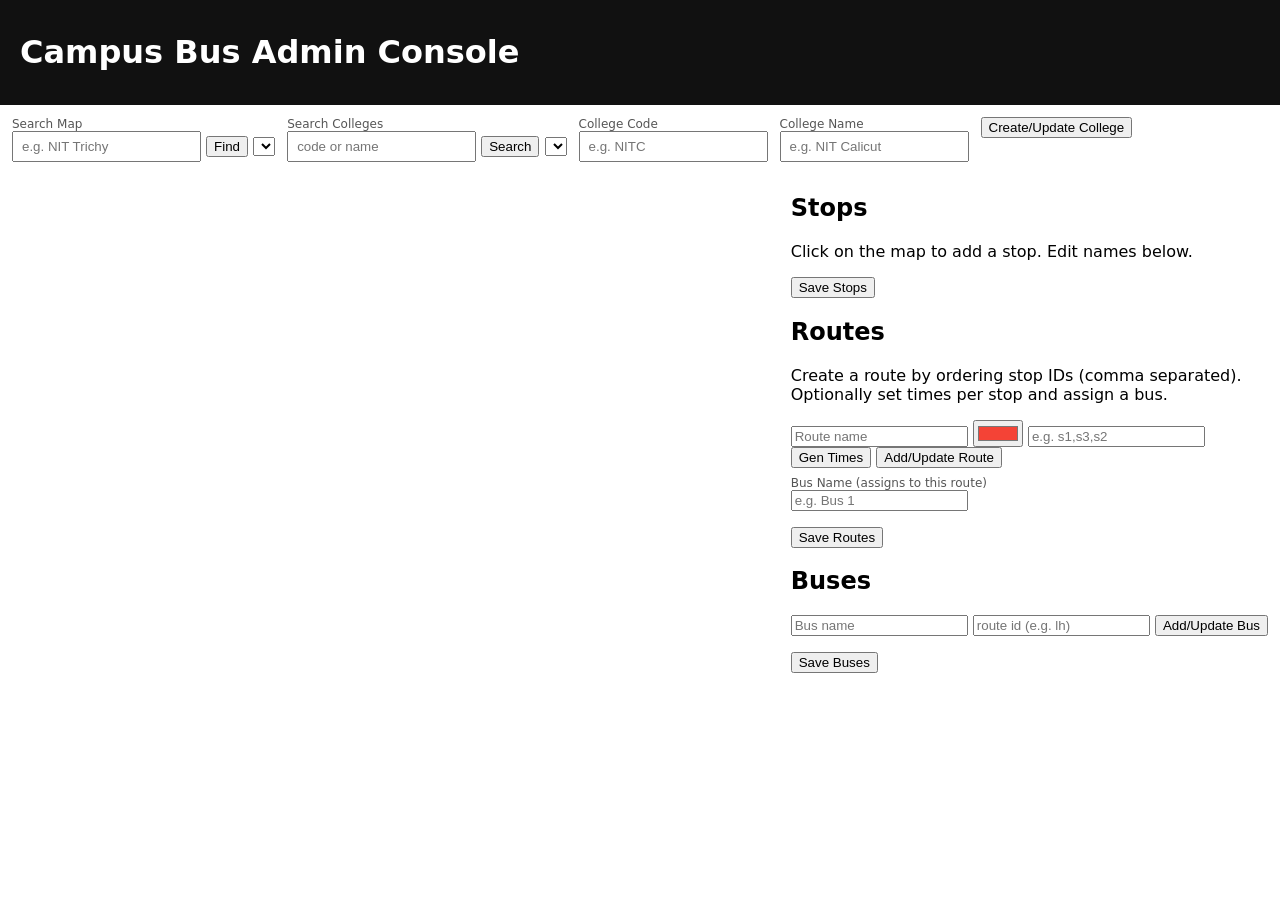
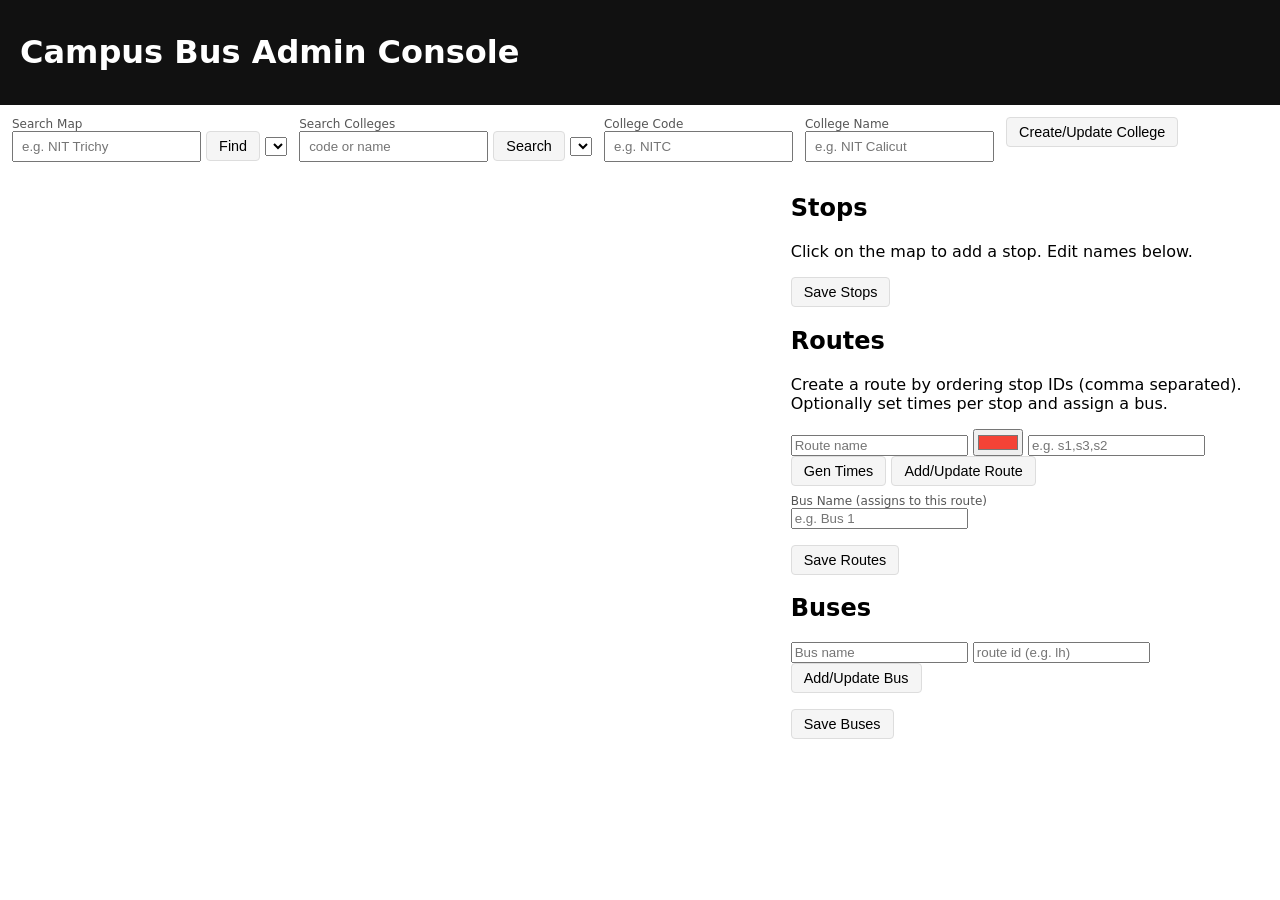

Added ondemand booking

--- a/server/admin-dashboard/styles.css
+++ b/server/admin-dashboard/styles.css
@@ -17,3 +17,6 @@ small.hint { display:block; color:#777; margin-top:4px; }
 .section-note { color:#999; font-size:0.95rem; margin:4px 0 8px; }
 .hint-link { display:inline-block; margin-top:4px; color:#4caf50; text-decoration:none; }
 .hint-link:hover { text-decoration:underline; }
+button { padding: 6px 12px; cursor: pointer; border: 1px solid #ddd; background: #f5f5f5; border-radius: 4px; font-size: 0.9rem; }
+button:hover { background: #e8e8e8; }
+.danger-btn { background-color: #f44336 !important; color: white !important; border: 1px solid #d32f2f !important; }
